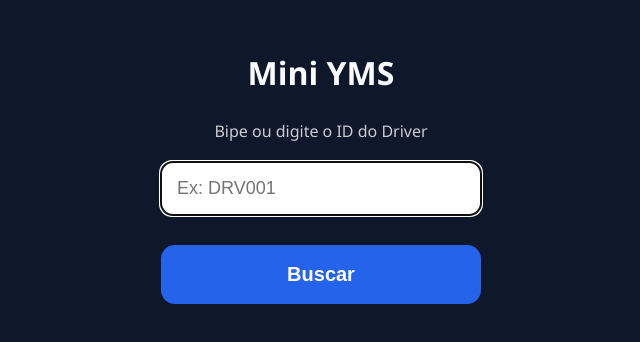
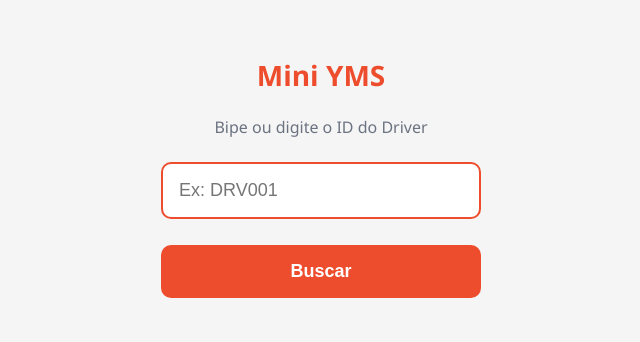
Before and after one commit to Vitao127/mini-yms, a plain HTML site: page index.html in a window 1280 px wide. Shown: the part 228-570 px from the top of the page, without its empty margins (319-959 px from the left). Drawn offline with Linux system fonts and the light colour scheme.

Commit message:
Update style.css

```diff
--- a/style.css
+++ b/style.css
@@ -5,15 +5,15 @@
 body {
   margin: 0;
   font-family: "Segoe UI", Arial, sans-serif;
-  background: #0f172a;
-  color: #f8fafc;
+  background: #f5f5f5;
+  color: #1f2937;
   height: 100vh;
 }
 
 .screen {
   display: none;
   height: 100vh;
-  padding: 32px;
+  padding: 28px;
   justify-content: center;
   align-items: center;
   flex-direction: column;
@@ -24,59 +24,74 @@ body {
   display: flex;
 }
 
+/* HEADER */
 h1 {
-  font-size: 32px;
-  margin-bottom: 10px;
+  font-size: 28px;
+  color: #ee4d2d;
+  margin-bottom: 6px;
 }
 
 h2 {
   white-space: pre-line;
-  margin-bottom: 30px;
+  margin-bottom: 28px;
+  font-size: 22px;
 }
 
 p {
-  opacity: 0.8;
-  margin-bottom: 20px;
+  color: #6b7280;
+  margin-bottom: 24px;
 }
 
+/* INPUT */
 input {
   width: 100%;
   max-width: 320px;
   padding: 16px;
   font-size: 18px;
-  border-radius: 12px;
-  border: none;
-  margin-bottom: 20px;
+  border-radius: 10px;
+  border: 2px solid #e5e7eb;
+  margin-bottom: 18px;
+  outline: none;
 }
 
+input:focus {
+  border-color: #ee4d2d;
+}
+
+/* BUTTONS */
 button {
   width: 100%;
   max-width: 320px;
-  padding: 18px;
-  margin: 10px 0;
-  font-size: 20px;
+  padding: 16px;
+  margin: 8px 0;
+  font-size: 18px;
   font-weight: bold;
   border: none;
-  border-radius: 14px;
+  border-radius: 10px;
   cursor: pointer;
 }
 
 button.primary {
-  background: #2563eb;
+  background: #ee4d2d;
   color: white;
 }
 
 button.entry {
   background: #22c55e;
-  color: #022c22;
+  color: white;
 }
 
 button.exit {
   background: #f97316;
-  color: #431407;
+  color: white;
 }
 
+/* OK SCREEN */
 #screen-ok {
-  background: #16a34a;
+  background: #22c55e;
   color: white;
 }
+
+#screen-ok h1 {
+  color: white;
+}
```
